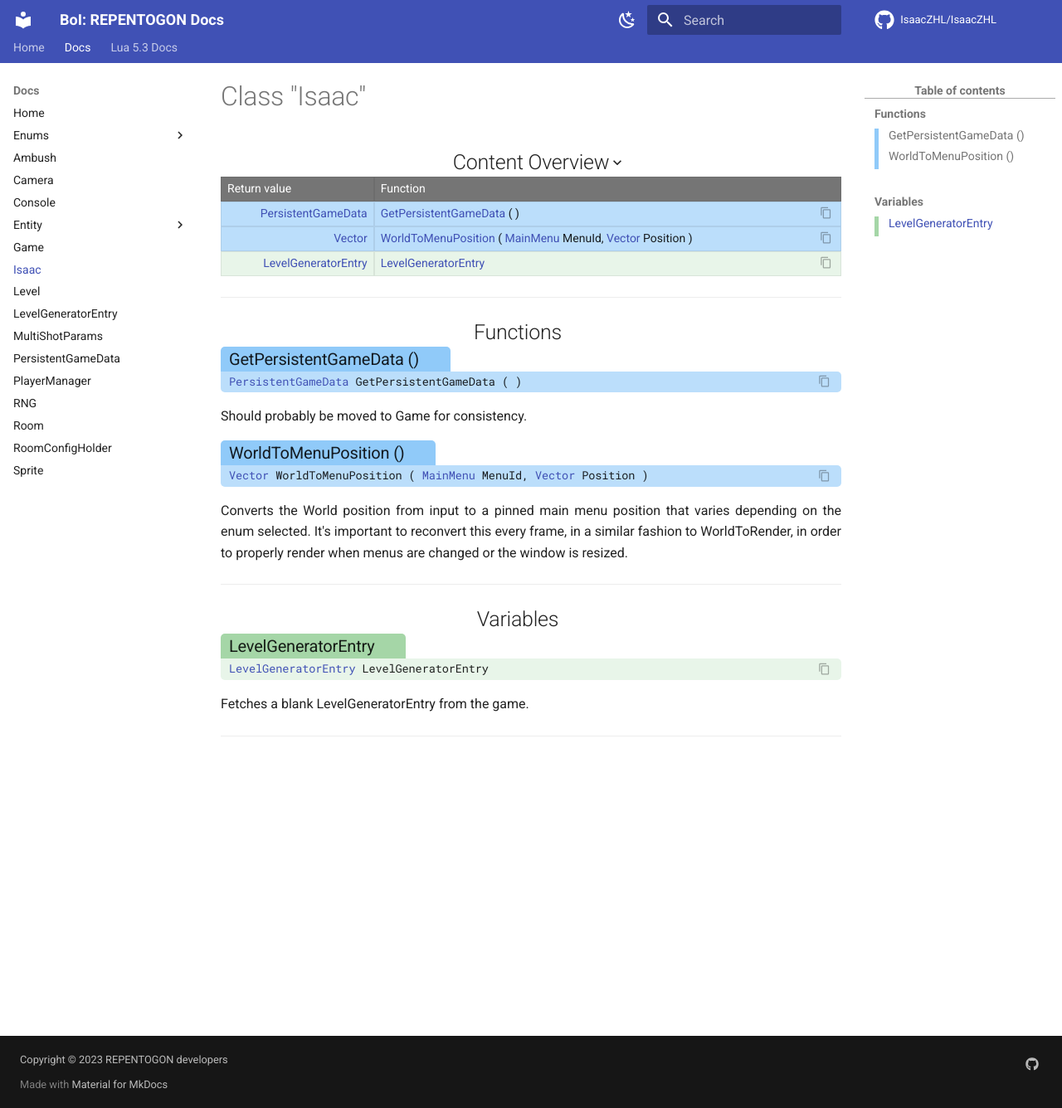
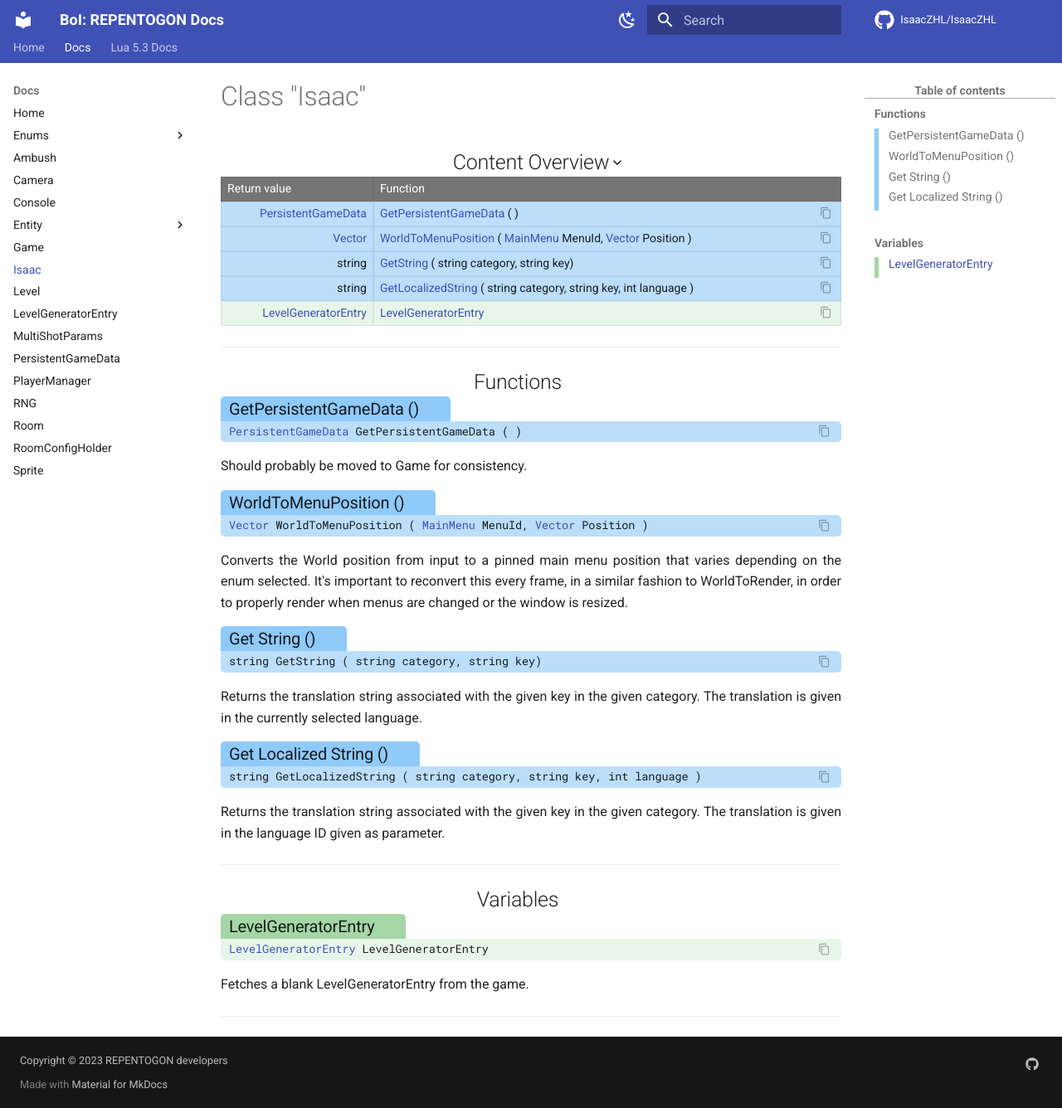
Before and after one commit to TeamREPENTOGON/REPENTOGON, an MkDocs documentation site: the page built from documentation/docs/Isaac.md, in a window 1280 px wide and 1336 px high. Shown: the whole window at 83% size. Built offline with MkDocs 1.6.1 and Material for MkDocs 9.7.7, drawn with Linux system fonts in a browser that asks for light colours; comment, search, counter and statistics services are not loaded; the version menu is left out.

Commit message:
Base documentation for GetString

```diff
--- a/documentation/docs/Isaac.md
+++ b/documentation/docs/Isaac.md
@@ -10,6 +10,13 @@ Should probably be moved to Game for consistency.
 #### [Vector](https://wofsauge.github.io/IsaacDocs/rep/Vector.html) WorldToMenuPosition ( [MainMenu](enums/MainMenu.md) MenuId, [Vector](https://wofsauge.github.io/IsaacDocs/rep/Vector.html) Position ) {: .copyable aria-label='Functions' }
 Converts the World position from input to a pinned main menu position that varies depending on the enum selected. It's important to reconvert this every frame, in a similar fashion to WorldToRender, in order to properly render when menus are changed or the window is resized.
 
+### Get String () {: aria-label='Functions' }
+#### string GetString ( string category, string key) {: .copyable aria-label='Functions' }
+Returns the translation string associated with the given key in the given category. The translation is given in the currently selected language.
+
+### Get Localized String () {: aria-label='Functions' }
+#### string GetLocalizedString ( string category, string key, int language ) {: .copyable aria-label='Functions' }
+Returns the translation string associated with the given key in the given category. The translation is given in the language ID given as parameter.
 ___
 ## Variables
 
```
